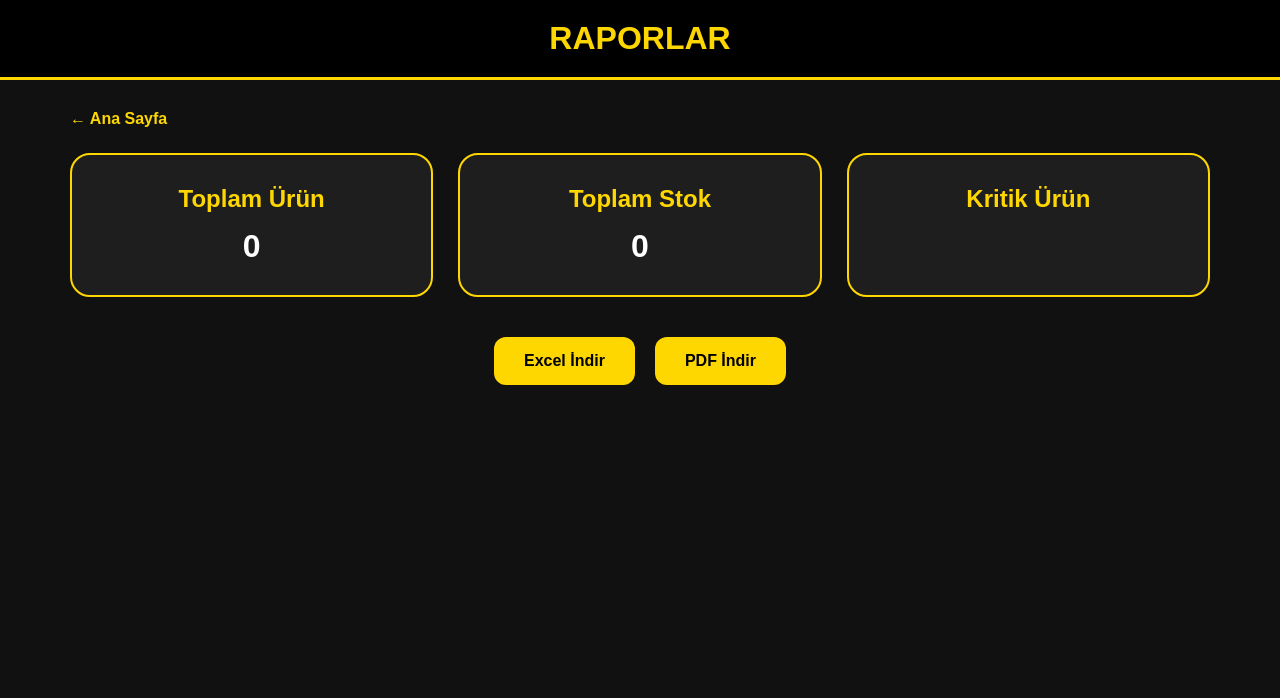
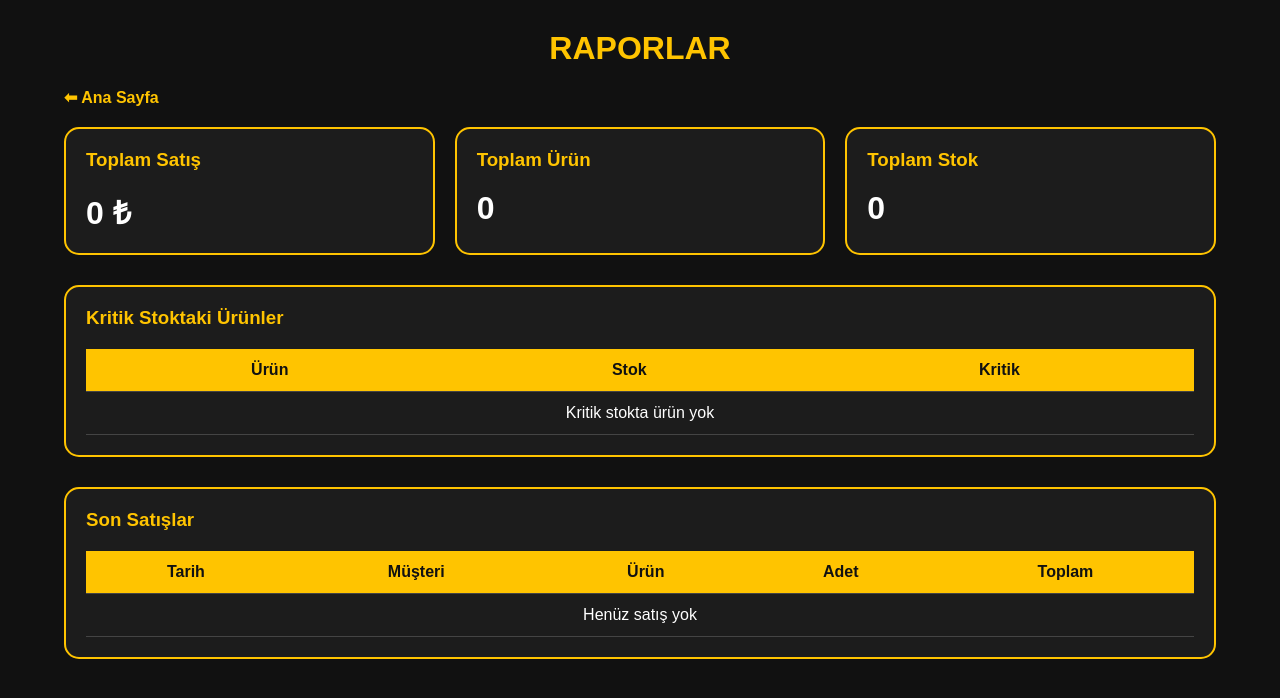
Before and after one commit to alicandvc38-netizen/vizyon-stok, a Flask app: page /raporlar in a window 1280 px wide. Shown: the top 698 px of the page. Run offline with Flask 3, Linux system fonts and the light colour scheme; data that the repository does not hold is empty.

Commit message:
Update raporlar.html

```diff
--- a/templates/raporlar.html
+++ b/templates/raporlar.html
@@ -2,140 +2,195 @@
 <html lang="tr">
 <head>
 <meta charset="UTF-8">
-<meta name="viewport" content="width=device-width, initial-scale=1.0">
 <title>Raporlar</title>
 
 <style>
-
-*{
+body{
     margin:0;
-    padding:0;
-    box-sizing:border-box;
-}
-
-body{
     background:#111;
     color:white;
-    font-family:Arial, sans-serif;
-}
-
-.header{
-    background:black;
-    padding:20px;
-    border-bottom:3px solid gold;
-    text-align:center;
-}
-
-.header h1{
-    color:gold;
+    font-family:Arial;
 }
 
 .container{
-    max-width:1200px;
-    margin:auto;
-    padding:30px;
+    width:90%;
+    margin:30px auto;
 }
 
-.top{
-    margin-bottom:25px;
+h1{
+    text-align:center;
+    color:#ffc400;
 }
 
-.top a{
-    color:gold;
+a{
+    color:#ffc400;
     text-decoration:none;
     font-weight:bold;
 }
 
 .cards{
     display:grid;
-    grid-template-columns:repeat(auto-fit,minmax(250px,1fr));
-    gap:25px;
-    margin-bottom:40px;
+    grid-template-columns:repeat(3,1fr);
+    gap:20px;
+    margin-top:20px;
 }
 
-.kart{
-    background:#1e1e1e;
-    border:2px solid gold;
-    border-radius:20px;
-    padding:30px;
-    text-align:center;
+.card{
+    background:#1c1c1c;
+    border:2px solid #ffc400;
+    border-radius:15px;
+    padding:20px;
 }
 
-.kart h2{
-    color:gold;
-    margin-bottom:15px;
+.card h3{
+    color:#ffc400;
+    margin-top:0;
 }
 
-.kart p{
+.value{
     font-size:32px;
     font-weight:bold;
 }
 
-.btnlar{
-    display:flex;
-    gap:20px;
-    flex-wrap:wrap;
-    justify-content:center;
+table{
+    width:100%;
+    border-collapse:collapse;
+    background:#1c1c1c;
+    margin-top:20px;
 }
 
-.btn{
-    background:gold;
-    color:black;
-    text-decoration:none;
-    padding:15px 30px;
-    border-radius:12px;
-    font-weight:bold;
-    transition:0.3s;
+th,td{
+    padding:12px;
+    text-align:center;
+    border-bottom:1px solid #444;
 }
 
-.btn:hover{
-    background:#ffcc00;
+th{
+    background:#ffc400;
+    color:#111;
 }
 
+.section{
+    margin-top:30px;
+}
+
+.kritik{
+    color:#ff4d4d;
+    font-weight:bold;
+}
+
+@media(max-width:900px){
+.cards{
+grid-template-columns:1fr;
+}
+}
 </style>
 
 </head>
-
 <body>
-
-<div class="header">
-<h1>RAPORLAR</h1>
-</div>
 
 <div class="container">
 
-<div class="top">
-<a href="/">← Ana Sayfa</a>
-</div>
+<h1>RAPORLAR</h1>
+
+<a href="/">⬅ Ana Sayfa</a>
 
 <div class="cards">
 
-<div class="kart">
-<h2>Toplam Ürün</h2>
-<p>{{ toplam_urun }}</p>
+<div class="card">
+<h3>Toplam Satış</h3>
+<div class="value">{{ toplam_satis }} ₺</div>
 </div>
 
-<div class="kart">
-<h2>Toplam Stok</h2>
-<p>{{ toplam_stok }}</p>
+<div class="card">
+<h3>Toplam Ürün</h3>
+<div class="value">{{ toplam_urun }}</div>
 </div>
 
-<div class="kart">
-<h2>Kritik Ürün</h2>
-<p>{{ kritik }}</p>
+<div class="card">
+<h3>Toplam Stok</h3>
+<div class="value">{{ toplam_stok }}</div>
 </div>
 
 </div>
 
-<div class="btnlar">
+<div class="section">
 
-<a class="btn" href="/excel_indir">
-Excel İndir
-</a>
+<div class="card">
 
-<a class="btn" href="/pdf_rapor">
-PDF İndir
-</a>
+<h3>Kritik Stoktaki Ürünler</h3>
+
+<table>
+
+<thead>
+<tr>
+<th>Ürün</th>
+<th>Stok</th>
+<th>Kritik</th>
+</tr>
+</thead>
+
+<tbody>
+
+{% for urun in kritik_urunler %}
+<tr>
+<td>{{ urun.ad }}</td>
+<td>{{ urun.stok }}</td>
+<td class="kritik">{{ urun.kritik }}</td>
+</tr>
+{% else %}
+<tr>
+<td colspan="3">Kritik stokta ürün yok</td>
+</tr>
+{% endfor %}
+
+</tbody>
+
+</table>
+
+</div>
+
+</div>
+
+<div class="section">
+
+<div class="card">
+
+<h3>Son Satışlar</h3>
+
+<table>
+
+<thead>
+<tr>
+<th>Tarih</th>
+<th>Müşteri</th>
+<th>Ürün</th>
+<th>Adet</th>
+<th>Toplam</th>
+</tr>
+</thead>
+
+<tbody>
+
+{% for satis in son_satislar %}
+<tr>
+<td>{{ satis.tarih }}</td>
+<td>{{ satis.musteri }}</td>
+<td>{{ satis.urun_ad }}</td>
+<td>{{ satis.adet }}</td>
+<td>{{ satis.toplam }} ₺</td>
+</tr>
+{% else %}
+<tr>
+<td colspan="5">Henüz satış yok</td>
+</tr>
+{% endfor %}
+
+</tbody>
+
+</table>
+
+</div>
 
 </div>
 
```
